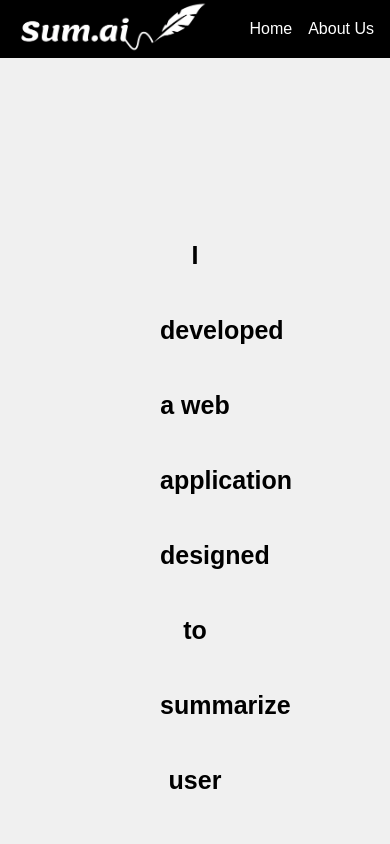
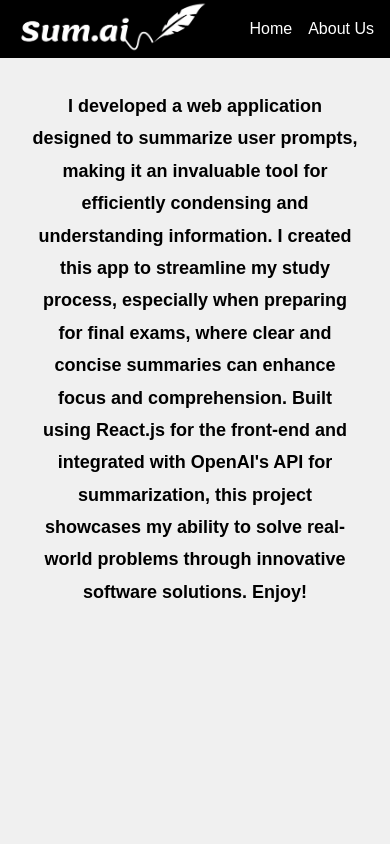
Before and after one commit to Esatduman/Sum.ai, a React (Create React App) app: page /about in a window 390 px wide. Shown: the top 844 px of the page. Built offline with nearby package versions, Linux system fonts and the light colour scheme.

Commit message:
mobile devices screen

```diff
--- a/src/App.css
+++ b/src/App.css
@@ -114,3 +114,12 @@ textarea {
   font-weight: bold;
   text-align: center;
 }
+
+/* Media query for mobile devices */
+@media (max-width: 768px) {
+  .about_p {
+    margin: 2rem; /* Smaller margin for mobile screens */
+    font-size: 18px; /* Further reduced font size for smaller screens */
+    line-height: 1.8; /* Adjusted for compact spacing */
+  }
+}
```
